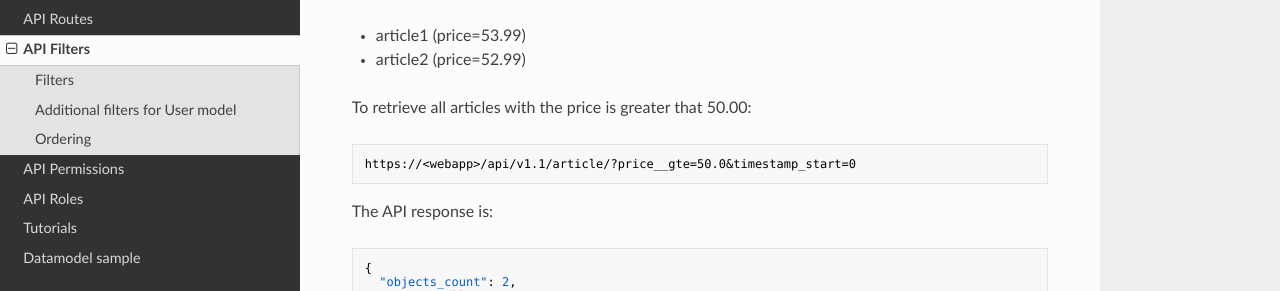
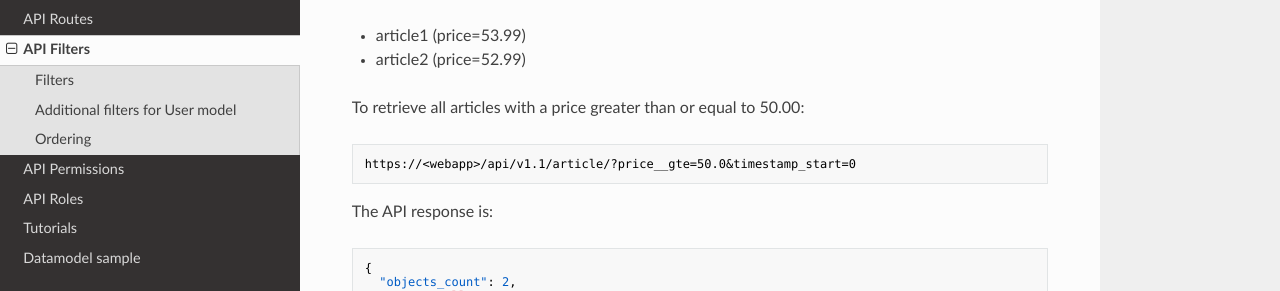
Before and after one commit to Netsach/concrete-datastore, an MkDocs documentation site: the page built from docs/filters.md, in a window 1280 px wide and 900 px high, scrolled down 1808 px. Shown: the part 160-451 px from the top of the window. Built offline with MkDocs 1.6.1, drawn with Linux system fonts in a browser that asks for light colours; nearby versions of some CDN libraries.

Commit message:
Update docs/filters.md
Co-authored-by: Souleymane Touré <souleymane.toure@netsach.fr>

````diff
--- a/docs/filters.md
+++ b/docs/filters.md
@@ -81,7 +81,7 @@ Given two instances of this model:
 -  article1 (price=53.99)
 -  article2 (price=52.99)
 
-To retrieve all articles with the price is greater that 50.00:
+To retrieve all articles with a price greater than or equal to 50.00:
 ```
 https://<webapp>/api/v1.1/article/?price__gte=50.0&timestamp_start=0
 ```
````
